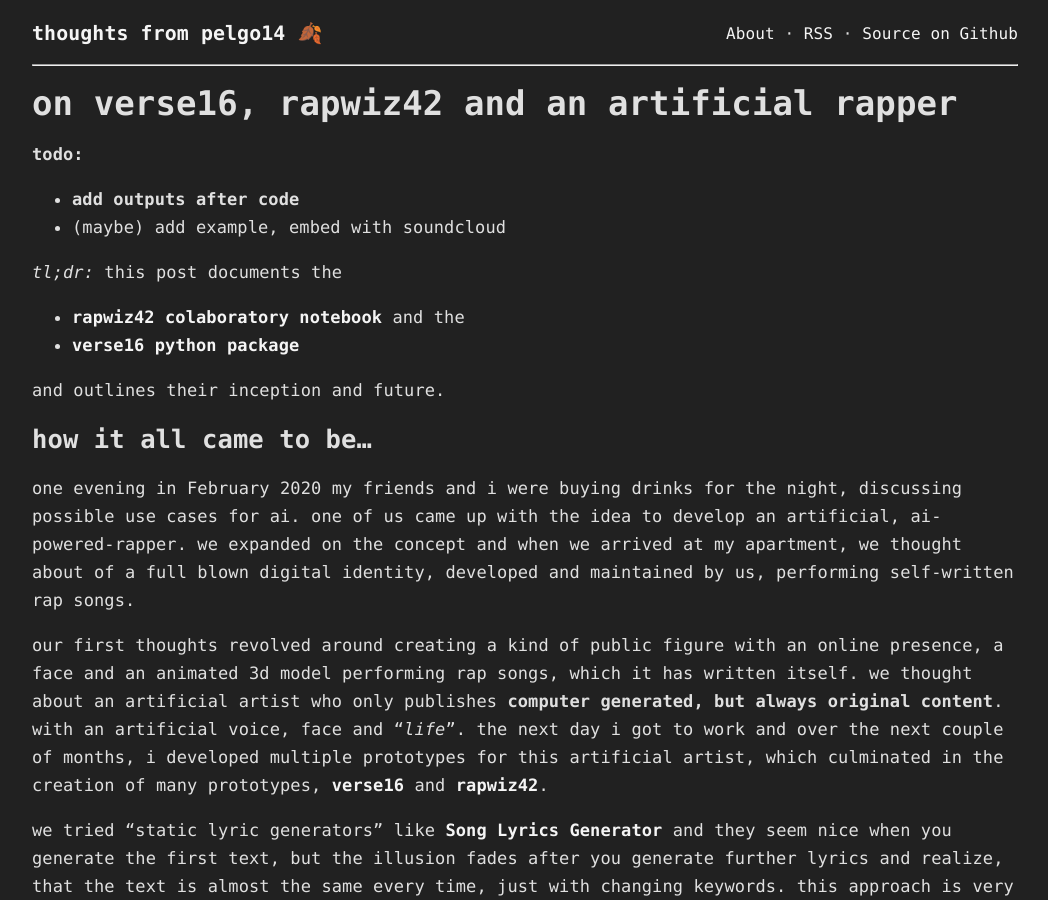
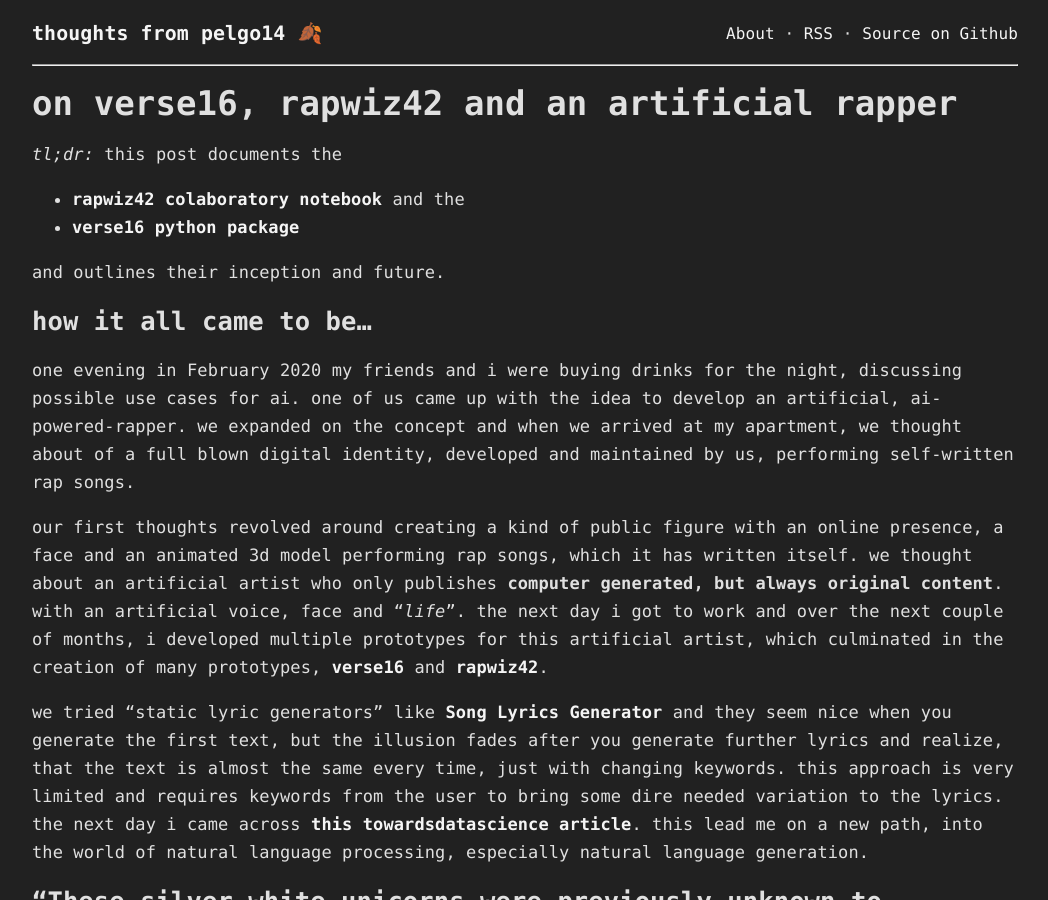
Before and after one commit to giftmischer69/giftmischer69.github.io, a Jekyll site: the page built from _posts/2020-09-09-artificial_rapper.md, in a window 1280 px wide and 900 px high. Shown: the whole window, without its empty margins (115-1163 px from the left). Built offline with Jekyll 4.4.1, drawn with Linux system fonts in a browser that asks for light colours.

Commit message:
small update :smile:

```diff
--- a/_posts/2020-09-09-artificial_rapper.md
+++ b/_posts/2020-09-09-artificial_rapper.md
@@ -4,10 +4,6 @@ title:  "on verse16, rapwiz42 and an artificial rapper"
 categories: [✨, 💡, 📚]
 permalink: artificial-rapper
 ---
-
-**todo:**
-- **add outputs after code**
-- (maybe) add example, embed with soundcloud
 
 *tl;dr:* this post documents the
 
```
